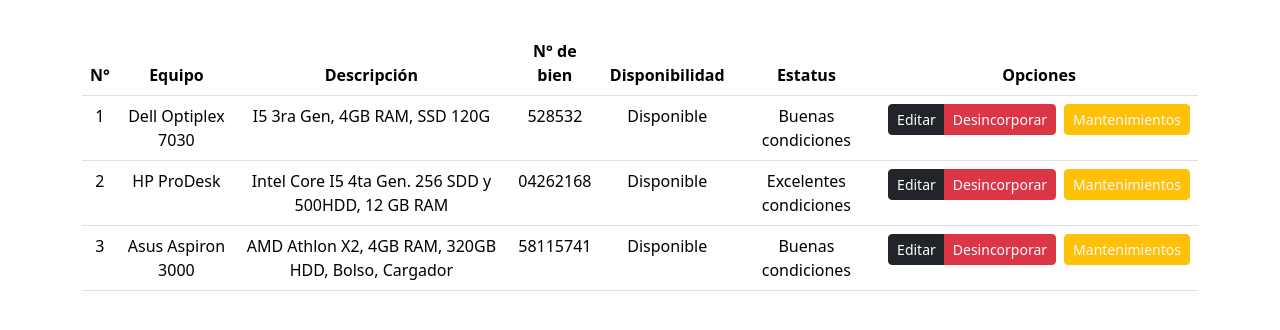
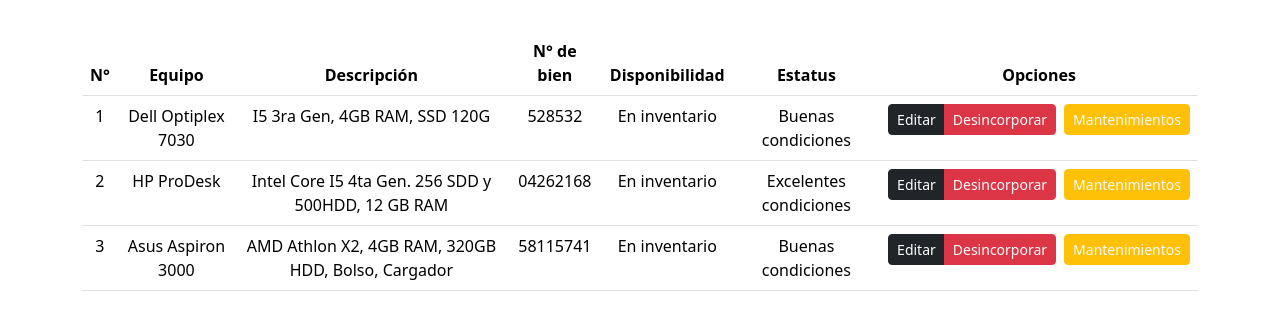
Before and after one commit to Atomimox05/inventario-cebm, a PHP site: page /pages/equipos.php in a window 1280 px wide. Shown: the part 295-625 px from the top of the page. Run offline with PHP 8.4, Linux system fonts and the light colour scheme; a user stored in the database is signed in; data comes from the database, SQL or seed files in the repository.

Commit message:
Correcciones

```diff
--- a/pages/equipos.php
+++ b/pages/equipos.php
@@ -67,9 +67,9 @@
                             <td>
                                 <?php
                                 if ($row[4] == 0) {
-                                    echo ("Disponible");
+                                    echo ("En inventario");
                                 } else {
-                                    echo ("No disponible");
+                                    echo ("Fuera de inventario");
                                 }
                                 ?>
                             </td>
--- a/services/reports/report_general_movements.php
+++ b/services/reports/report_general_movements.php
@@ -65,7 +65,7 @@
             $pdf->Cell(100);
             $pdf->SetFont('Arial','B',9);
             $pdf->Ln(15);
-            $pdf->Cell(130,10, utf8_decode('Rango de fechas: ' . $start . ' - ' . $end), 0, 0);
+            $pdf->Cell(130,10, utf8_decode('Rango de fechas: ' . $start . ' a ' . $end), 0, 0);
             $pdf->Cell(130,10,utf8_decode('Reporte solicitado por: ' . $_SESSION['nombre'] . ' ' . $_SESSION['apellido'] . ' - Fecha: ' . $fecha), 0, 0, 'R' );
             $pdf->Ln(15);
             $pdf->Cell(5,10,utf8_decode('#'), 1, 0, 'C');
```
